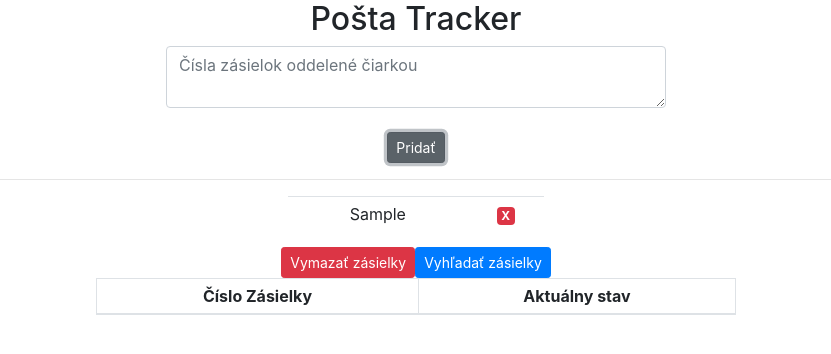
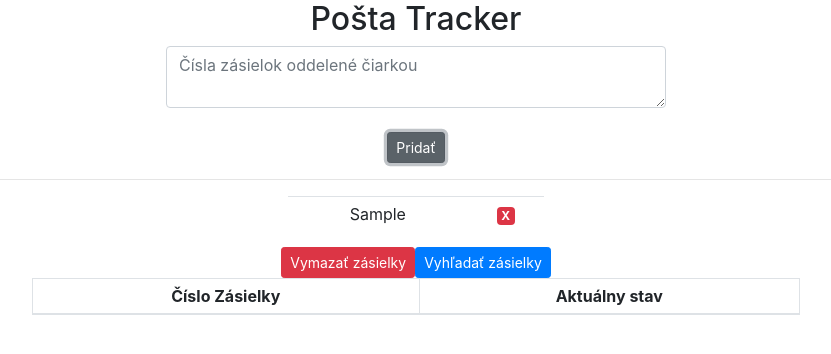
Before and after one commit to johnathan-codes/posta-tracker, a React (Create React App) app: page / in a window 1280 px wide. Both pictures are taken after typing "Sample" into the empty fields and a click on the button "Pridať". Shown: the top 354 px of the page, without its empty margins (224-1055 px from the left). Built offline with nearby package versions, Linux system fonts and the light colour scheme.

Commit message:
Parsing post place

```diff
--- a/src/components/packageResults.js
+++ b/src/components/packageResults.js
@@ -8,7 +8,7 @@ const PackageResults = ({ parcelsToFind, parcelsData, deleteParcelsToFind, getPo
         <div>
           <Button onClick={deleteParcelsToFind} color="danger" size='sm'>Vymazať zásielky</Button>
           <Button onClick={getPostaResponse} color="primary" size='sm'>Vyhľadať zásielky</Button>
-          <Table bordered size="sm" responsive style={{ textAlign: "center", maxWidth: "50%"}}>
+          <Table bordered size="sm" responsive style={{ textAlign: "center", maxWidth: "60%"}}>
             <thead>
               <tr>
                 <th>Číslo Zásielky</th>
@@ -17,14 +17,17 @@ const PackageResults = ({ parcelsToFind, parcelsData, deleteParcelsToFind, getPo
             </thead>
             <tbody>
               {parcelsData.map((parcel) => {
+                let posta = "Zásielka nenájdená"
+                if(parcel.events.length > 0 && parcel.events[parcel.events.length - 1].post !== undefined) {
+                  posta = "Zásielka uložená na pošte: " + parcel.events[parcel.events.length - 1].post.name
+                } else if (parcel.events.length > 0) {
+                  posta = parcel.events[parcel.events.length - 1].desc.sk
+                }
+
                 return (
                   <tr key={parcel.number}>
                     <td>{parcel.number}</td>
-                    {parcel.events.length ? (
-                      <td>{parcel.events[parcel.events.length - 1].desc.sk}</td>
-                    ) : (
-                      <td>Parcela nenájdená</td>
-                    )}
+                    <td>{posta}</td>
                   </tr>
                 );
               })}
```
